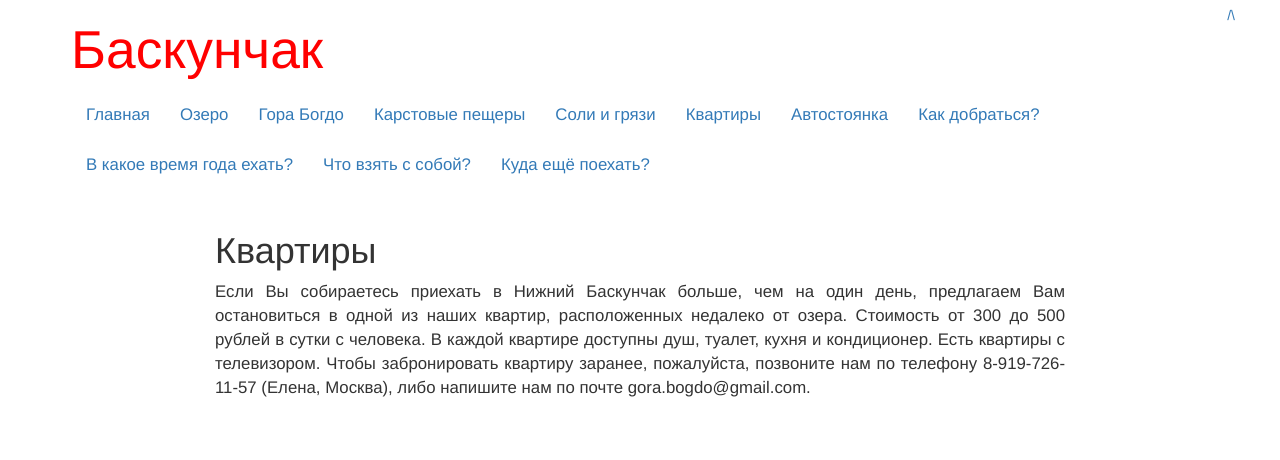
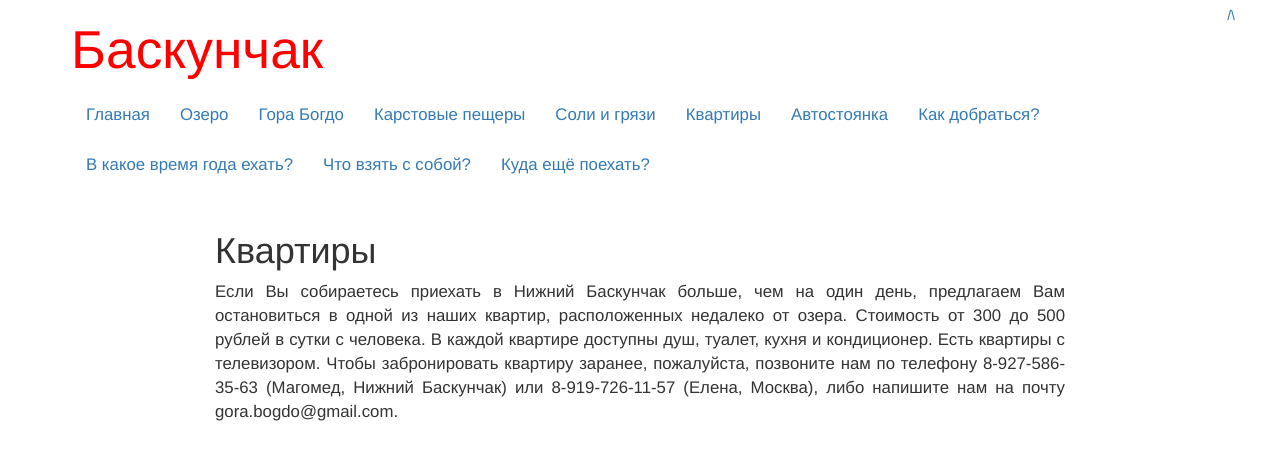
Before and after one commit to Baskunchak/baskunchak.github.io, a Jekyll site: the page built from flats.md, in a window 1280 px wide. Shown: the top 460 px of the page. Built offline with Jekyll 4.4.1, drawn with Linux system fonts in a browser that asks for light colours.

Commit message:
Update flats.md

```diff
--- a/flats.md
+++ b/flats.md
@@ -10,5 +10,4 @@ title: "Баскунчак - квартиры"
 предлагаем Вам остановиться в одной из наших квартир, расположенных недалеко от
 озера. Стоимость от 300 до 500 рублей в сутки с человека. В каждой квартире доступны
 душ, туалет, кухня и кондиционер. Есть квартиры с телевизором. Чтобы забронировать
-квартиру заранее, пожалуйста, позвоните нам по телефону 8-919-726-11-57 (Елена,
-Москва), либо напишите нам по почте gora.bogdo@gmail.com.
+квартиру заранее, пожалуйста, позвоните нам по телефону 8-927-586-35-63 (Магомед, Нижний Баскунчак) или 8-919-726-11-57 (Елена, Москва), либо напишите нам на почту gora.bogdo@gmail.com.
```
